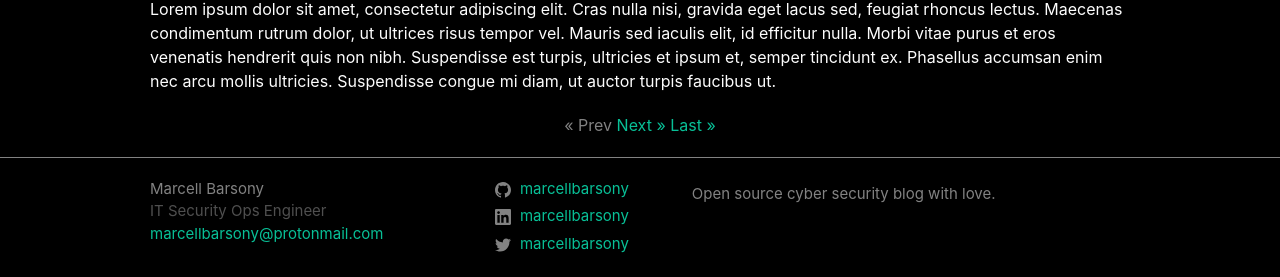
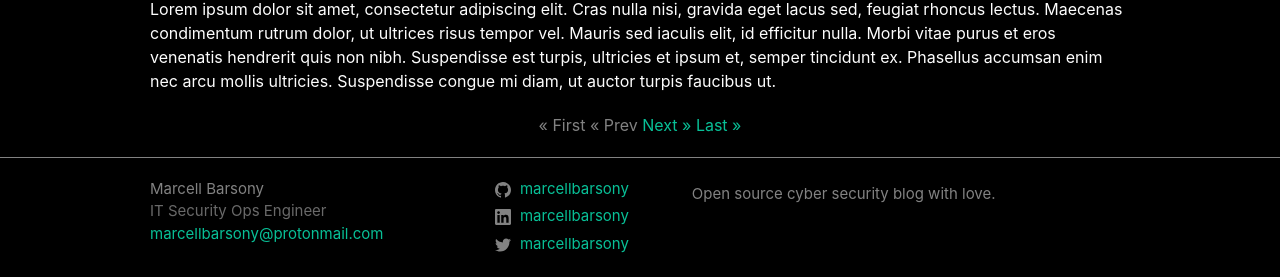
Before and after one commit to marcellbarsony/blog, a Jekyll site: the page built from index.html, in a window 1280 px wide. Shown: the part 1461-1738 px from the top of the page. Built offline with Jekyll 4.4.1, drawn with Linux system fonts in a browser that asks for light colours; the list of posts is cut into pages by our own code.

Commit message:
Fixed Pagination

```diff
--- a/_layouts/home.html
+++ b/_layouts/home.html
@@ -55,36 +55,32 @@ layout: default
 
 <!-- Pagination-->
 
+<!-- First Page -->
 {% if paginator.total_pages > 1 %}
 <div class="pagination">
+  {% if paginator.previous_page %}
+    <a class="pagination-item" href="/blog/"><span class="sr-only">&laquo; First</span></a>
+  {% else %}
+    <span>&laquo; First</span>
+  {% endif %}
+
+<!-- Previous Page -->
   {% if paginator.previous_page %}
     <a href="{{ paginator.previous_page_path | relative_url }}">&laquo; Prev</a>
   {% else %}
     <span>&laquo; Prev</span>
   {% endif %}
 
-<!--
-  {% for page in (1..paginator.total_pages) %}
-    {% if page == paginator.page %}
-      <em>{{ page }}</em>
-    {% elsif page == 1 %}
-      <a href="/blog/">{{ page }}</a>
-    {% else %}
-      <a href="{{ site.paginate_path | relative_url | replace: ':num', page }}">{{ page }}</a>
-    {% endif %}
-  {% endfor %}
--->
-
+<!-- Next Page -->
   {% if paginator.next_page %}
     <a href="{{ paginator.next_page_path | relative_url }}">Next &raquo;</a>
   {% else %}
     <span>Next &raquo;</span>
   {% endif %}
 
-  <!-- Last page -->
-
-{% if paginator.next_page %}
-    <a href="page{{ paginator.total_pages }}">Last &raquo;</a>
+<!-- Last Page -->
+  {% if paginator.next_page %}
+    <a class="pagination-item" href="/blog/page{{ paginator.total_pages }}/"><span class="sr-only">Last &raquo;</span></a>
   {% else %}
     <span>Last &raquo;</span>
   {% endif %}
--- a/_sass/styles/layout/_footer.scss
+++ b/_sass/styles/layout/_footer.scss
@@ -38,7 +38,7 @@
 
 /* Job Title */
 .jobtitle {
-  color: darken($grey-color, 20%);
+  color: darken($grey-color, 10%);
 }
 
 .footer-col-wrapper {
```
